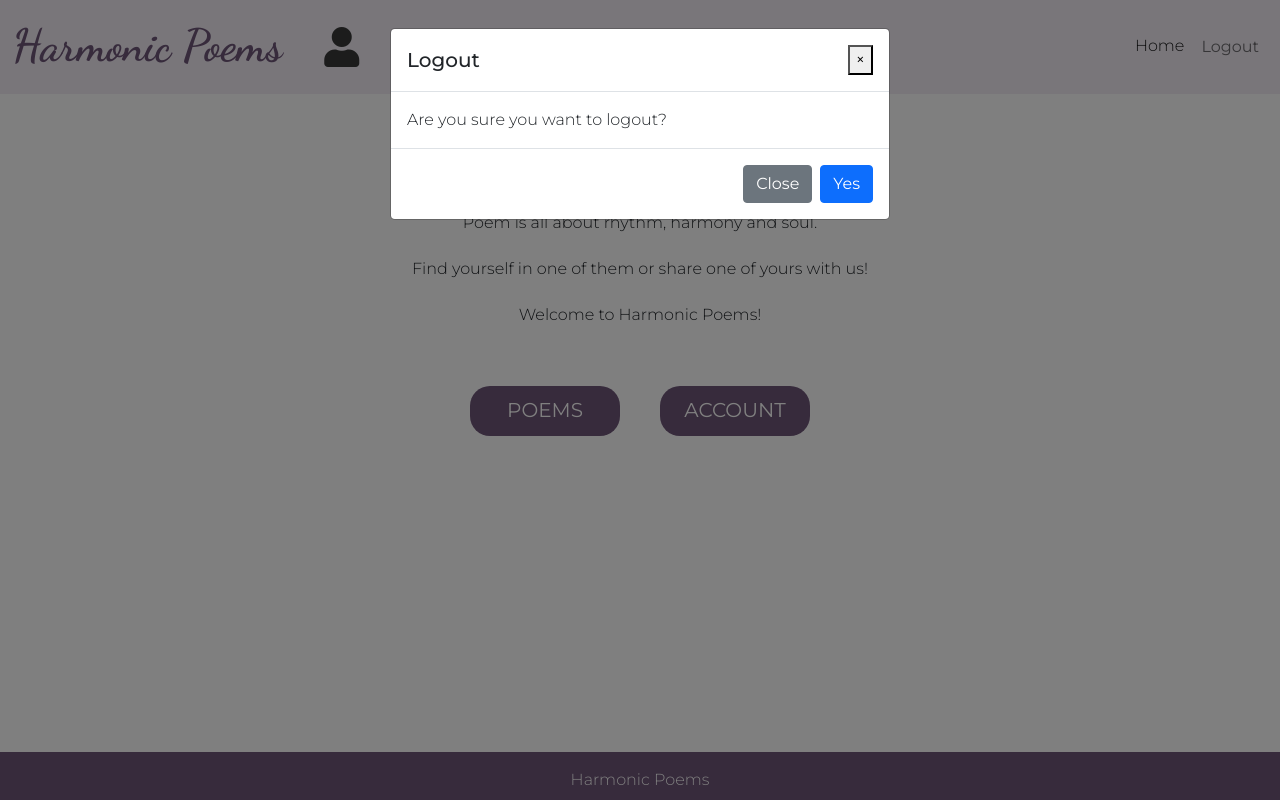
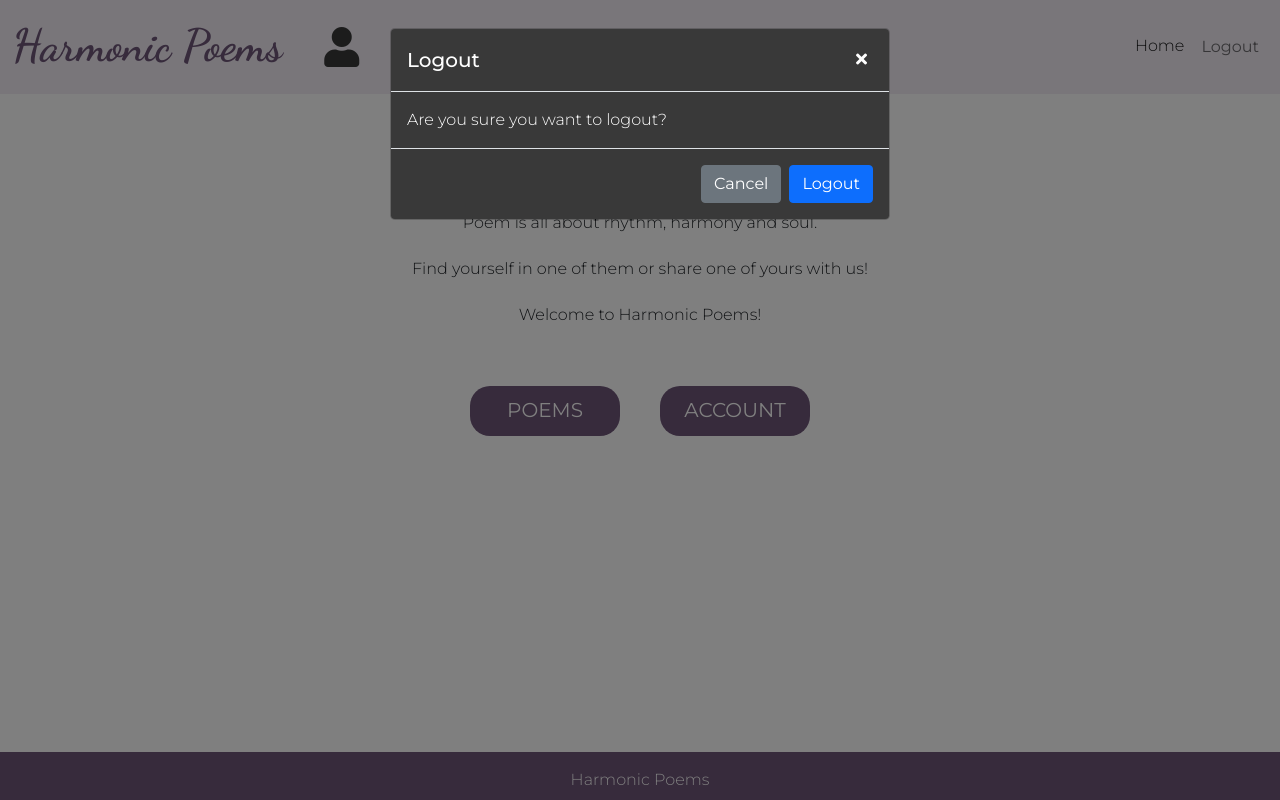
Before and after one commit to MerveKucukzoroglu/days-tea, a Django app: page / in a window 1280 px wide, after a click on "Logout". Run offline with Django 3.2, Linux system fonts and the light colour scheme; the visitor is signed in with stand-in values (Sample User, id 1).

Commit message:
Style logout modal

```diff
--- a/static/css/style.css
+++ b/static/css/style.css
@@ -267,3 +267,25 @@ body {
     border:#393939;
     border-radius: 20px;
 }
+
+/* logout modal */
+.close {
+    background-color: transparent;
+    border: none;
+}
+
+.fa-times {
+    border: none;
+    color: white;
+    background-color: transparent;
+}
+
+.fa-times:hover {
+    color:#F9F871;
+    font-size: larger;
+}
+
+.logout-modal {
+    background-color:#393939;
+    color:white;
+}
--- a/templates/base.html
+++ b/templates/base.html
@@ -62,19 +62,19 @@
     <div class="modal fade" id="logoutModal" tabindex="-1" aria-labelledby="logoutModalLabel"
         aria-hidden="true">
         <div class="modal-dialog">
-            <div class="modal-content">
+            <div class="modal-content logout-modal">
                 <div class="modal-header">
                     <h5 class="modal-title" id="logoutModalLabel">Logout</h5>
                     <button type="button" class="close" data-bs-dismiss="modal" aria-label="Close">
-                        <span aria-hidden="true">&times;</span>
+                        <span aria-hidden="true"><i class="fas fa-times"></i></span>
                     </button>
                 </div>
                 <div class="modal-body">
                     Are you sure you want to logout?
                 </div>
                 <div class="modal-footer">
-                    <button type="button" class="btn btn-secondary" data-bs-dismiss="modal">Close</button>
-                    <a class="btn btn-primary" href="{% url 'account_logout' %}">Yes</a>
+                    <button type="button" class="btn btn-secondary" data-bs-dismiss="modal">Cancel</button>
+                    <a class="btn btn-primary" href="{% url 'account_logout' %}">Logout</a>
                 </div>
             </div>
         </div>
```
